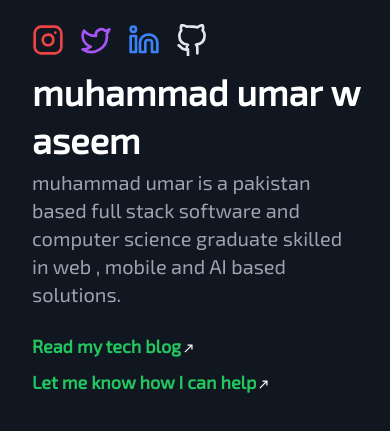
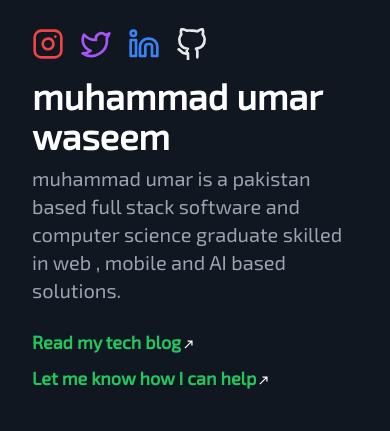
Before and after one commit to umarwaseeem/muhammadumarwaseem, a Next.js app: page / in a window 390 px wide. Shown: the part 233-664 px from the top of the page. Built offline with nearby package versions, Linux system fonts and the light colour scheme.

Commit message:
style: animations on links on main page

```diff
--- /dev/null
+++ b/app/components/animatedlink.jsx
@@ -0,0 +1,36 @@
+"use client"
+
+import Link from 'next/link';
+import LinkIcon from '../components/icons/link-icon';
+
+
+import { motion } from 'framer-motion';
+
+const linkVariants = {
+    hidden: { opacity: 0, x: -40 },
+    visible: (i) => ({
+        opacity: 1,
+        x: 0,
+        transition: {
+            delay: i * 0.2,
+            duration: 0.5,
+        },
+    }),
+};
+
+export default function AnimatedLink({linkText, custom, className}) {
+    return (
+        <motion.div
+            custom={custom}
+            variants={linkVariants}
+            initial="hidden"
+            animate="visible"
+            className={className}
+        >
+            <Link href="/blogs" className="text-green-500 font-extrabold text-lg">
+                {linkText}
+                <LinkIcon />
+            </Link>
+        </motion.div>
+    )
+}
--- a/app/components/main.jsx
+++ b/app/components/main.jsx
@@ -1,11 +1,10 @@
 
 import PageWrapper from './pagewrapper';
 
-import LinkIcon from '../components/icons/link-icon';
-import GradualSpacing  from '../components/gradualspacing';
 import SocialIcons from '../components/socialicons';
+import AnimatedLink from '../components/animatedlink';
 
-import Link from 'next/link';
+
 
 export default function Main() {
     return (
@@ -13,7 +12,7 @@ export default function Main() {
 
             <main className="flex h-[calc(100vh-100px)] flex-col lg:w-3/5 lg:items-start items-start justify-center lg:justify-end bg-midnightblue p-6 lg:p-16 lg:pb-40">
                 <SocialIcons />
-                <GradualSpacing topClassname={"pl-2"} className="font-bold text-4xl md:text-6xl lg:text-7xl text-white lg:text-left mb-2 text-left" text="muhammad umar waseem" />
+                <h1 className="px-2 font-bold text-4xl md:text-6xl lg:text-7xl text-white lg:text-left mb-2 text-left">muhammad umar waseem</h1>
                 <h2 className="px-2 text-xl md:text-3xl lg:text-3xl text-gray-400 lg:text-left text-left">muhammad umar is a pakistan based
                         <span className='hover:text-green-500'> full stack software</span> and computer science graduate skilled in
                         <span className='hover:text-red-500'> web </span>,
@@ -22,14 +21,8 @@ export default function Main() {
                         based solutions.
                 </h2>
                 <div className="flex flex-col justify-evenly">
-                    <Link href="/blogs" className="mt-6  px-2 text-green-500 font-extrabold text-lg">
-                        Read my tech blog
-                        <LinkIcon />
-                    </Link>
-                    <Link href="/contact" className="mt-2 px-2 text-green-500 font-extrabold text-lg">
-                        Let me know how I can help
-                        <LinkIcon />
-                    </Link>
+                    <AnimatedLink linkText="Read my tech blog" custom={0} className={"mt-6 px-2"} />
+                    <AnimatedLink linkText="Let me know how I can help" custom={1} className={"mt-2 px-2"} />
                 </div>
             </main>
         </PageWrapper>
--- a/app/resume/page.js
+++ b/app/resume/page.js
@@ -1,6 +1,14 @@
+"use client"
+export default function Resume() {
+    const pdfFile = "https://www.muhammadumarwaseem.com/ResumeUmarWaseem.pdf"
 
-export default function Resume() {
     return (
-        <iframe className="h-screen w-screen" src={`ResumeUmarWaseem.pdf#zoom=100`} />
+        <iframe
+            name="Umar Waseem Resume PDF"
+            height={window.innerHeight}
+            width={window.innerWidth}
+            className="h-screen w-screen"
+            src={pdfFile}
+        />
     );
 }
```
